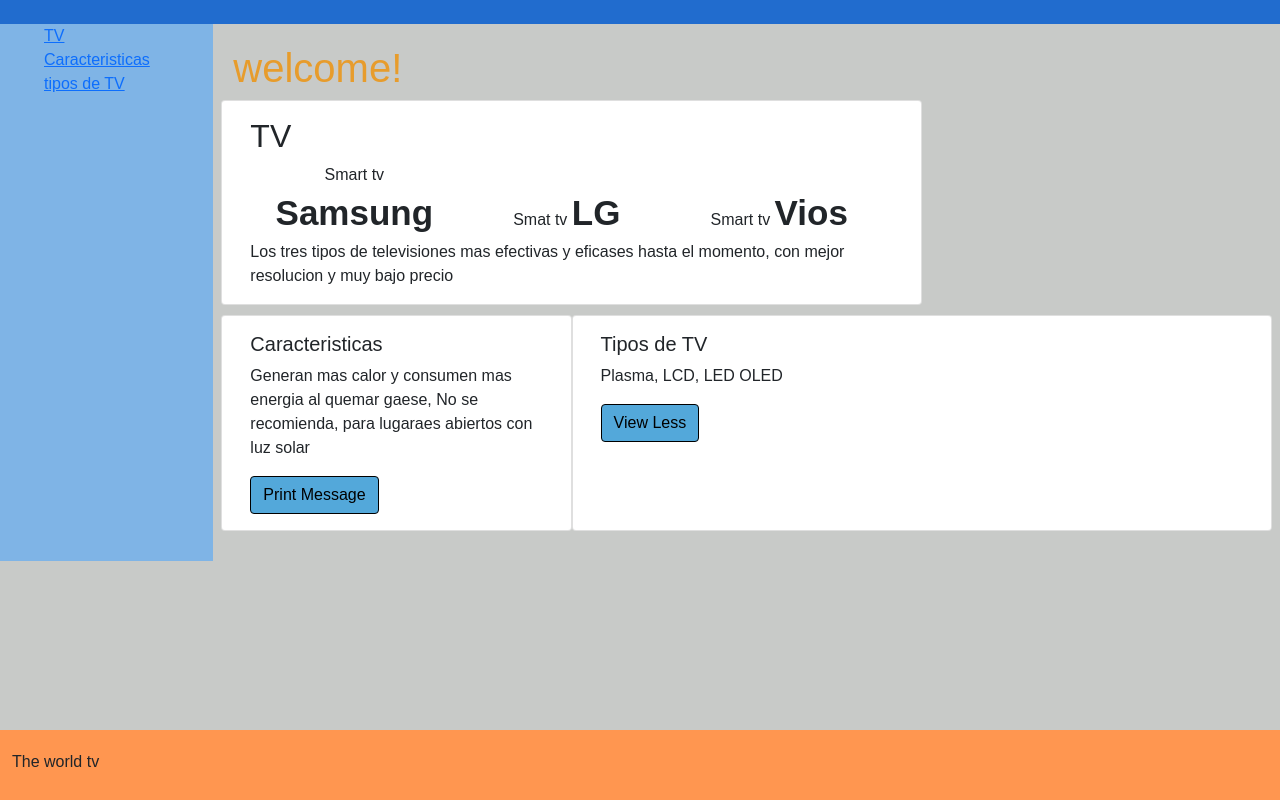
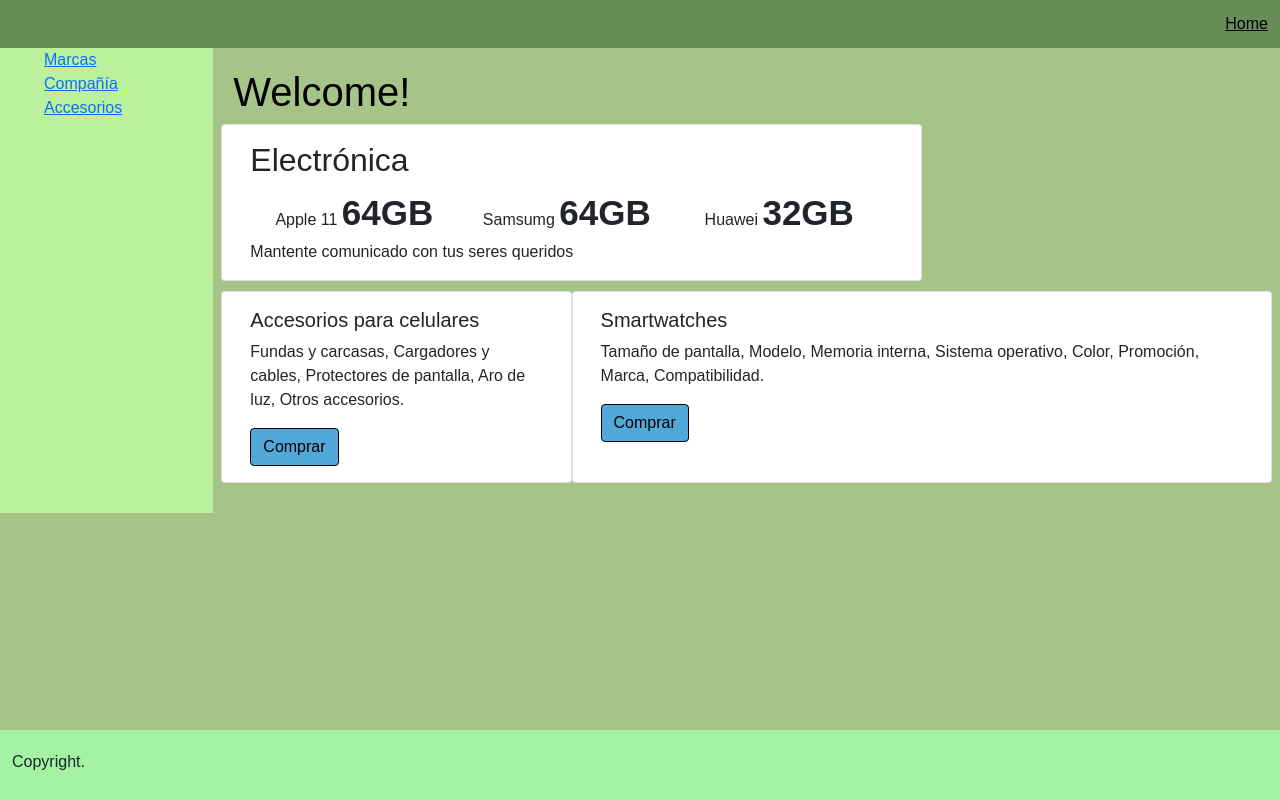
Before and after one commit to aplicaciones-mobiles-33/clase-02, a plain HTML site: page index.html in a window 1280 px wide. Drawn offline with nearby package versions, Linux system fonts and the light colour scheme.

Commit message:
Agregar estilos

```diff
--- a/index.html
+++ b/index.html
@@ -1,5 +1,6 @@
 <!DOCTYPE html>
 <html>
+
 <head>
     <meta charset="utf-8">
     <meta http-equiv="X-UA-Compatible" content="IE=edge">
@@ -13,9 +14,10 @@
     <link rel="stylesheet" href="main.css">
 
 </head>
+
 <body>
     <header>
-            <a href="#"><TV/a>
+        <a href="#">Home</a>
     </header>
     <main>
         <div class="container">
@@ -23,36 +25,36 @@
                 <aside class="col-2">
                     <nav>
                         <ul>
-                            <li><a href="#">TV</a></li>
-                            <li><a href="#">Caracteristicas</a></li>
-                            <li><a href="#">tipos de TV</a></li>
+                            <li><a href="#">Marcas</a></li>
+                            <li><a href="#">Compañía</a></li>
+                            <li><a href="#">Accesorios</a></li>
                         </ul>
                     </nav>
                 </aside>
                 <div class="content col-10">
-                    <h1>welcome!</h1>
+                    <h1>Welcome!</h1>
                     <div class="row">
 
                         <div class="card col-8">
 
                             <div class="card-body">
-                                <h2>TV</h2>
+                                <h2>Electrónica</h2>
 
                                 <div class="card-content col-12">
                                     <div class="group-1 col-4">
-                                        <span>Smart tv </span>
-                                        <span class="number">Samsung</span>
+                                        <span>Apple 11</span>
+                                        <span class="number">64GB</span>
                                     </div>
                                     <div class="group-2  col-4">
-                                        <span>Smat tv </span>
-                                        <span class="number">LG</span>
+                                        <span>Samsumg</span>
+                                        <span class="number">64GB</span>
                                     </div>
                                     <div class="group-3  col-4">
-                                        <span>Smart tv</span>
-                                        <span class="number">Vios</span>
+                                        <span>Huawei</span>
+                                        <span class="number">32GB</span>
                                     </div>
                                 </div>
-                              <p class="card-text">Los tres tipos de televisiones mas efectivas y eficases hasta el momento, con mejor resolucion y muy bajo precio </p>
+                                <p class="card-text">Mantente comunicado con tus seres queridos</p>
 
                             </div>
                         </div>
@@ -60,16 +62,16 @@
                     <div class="row">
                         <div class="card col-4">
                             <div class="card-body">
-                              <h5 class="card-title">Caracteristicas</h5>
-                              <p class="card-text"> Generan mas calor y consumen mas energia al quemar gaese, No se recomienda, para lugaraes abiertos con luz solar  </p>
-                              <a href="#" class="btn btn-primary" onclick="imprimirMensaje()">Print Message</a>
+                                <h5 class="card-title">Accesorios para celulares</h5>
+                                <p class="card-text">Fundas y carcasas, Cargadores y cables, Protectores de pantalla, Aro de luz, Otros accesorios.</p>
+                                <a href="#" class="btn btn-primary" onclick="imprimirMensaje()">Comprar</a>
                             </div>
                         </div>
                         <div class="card col-8">
                             <div class="card-body">
-                              <h5 class="card-title">Tipos de   TV</h5>
-                              <p class="card-text">Plasma, LCD, LED OLED</p>
-                              <a href="#" class="btn btn-primary">View Less</a>
+                                <h5 class="card-title">Smartwatches</h5>
+                                <p class="card-text">Tamaño de pantalla, Modelo, Memoria interna, Sistema operativo, Color, Promoción, Marca, Compatibilidad.</p>
+                                <a href="#" class="btn btn-primary">Comprar</a>
                             </div>
                         </div>
                     </div>
@@ -79,9 +81,10 @@
     </main>
     <footer>
         <div class="container">
-                <p>The world tv</p>
+            <p>Copyright.</p>
         </div>
     </footer>
     <script src="main.js"></script>
 </body>
+
 </html>
--- a/main.css
+++ b/main.css
@@ -1,32 +1,30 @@
 * {
     font-family: Arial, sans-serif;
-
 }
 
-body{
-    background-color: rgb(200, 202, 200);
+body {
+    background-color: rgb(166, 196, 138);
 }
+
 h1 {
-    color:rgb(231, 156, 44) !important;
+    color: rgb(0, 0, 0) !important;
 }
 
 .container {
     max-width: initial;
 }
 
-header{
+header {
     display: block;
     padding: 12px;
-    background-color: rgb(33, 108, 206);
+    background-color: rgb(103, 141, 88);
     text-align: right;
-
 }
 
 header a {
     display: block;
-    color:white;
+    color: rgb(0, 0, 0);
 }
-
 
 main {
     display: block;
@@ -37,7 +35,7 @@ ul li {
 }
 
 aside {
-    background: rgb(127, 180, 230);
+    background: rgb(187, 241, 156);
 }
 
 .container {
@@ -49,11 +47,11 @@ footer {
     bottom: 0;
     height: 70px;
     width: 100%;
-    padding-top:20px;
-    background: rgb(255, 150, 80);
+    padding-top: 20px;
+    background: rgb(163, 243, 163);
 }
 
-.card{
+.card {
     margin-bottom: 10px;
 }
 
@@ -61,7 +59,7 @@ footer {
     padding: 20px;
 }
 
-[class^="group"]{
+[class^="group"] {
     display: inline-block;
     text-align: center;
 }
@@ -70,7 +68,6 @@ footer {
     font-size: 14px;
     font-weight: 700;
     display: block;
-
 }
 
 [class^="group"] span.number {
@@ -78,12 +75,13 @@ footer {
     font-weight: 700;
 }
 
-[class^="group"].col-4{
+[class^="group"].col-4 {
     width: calc(33% - 4px);
 }
 
-button, .btn.btn-primary {
+button,
+.btn.btn-primary {
     background: rgb(83, 168, 218);
     border: solid 1px black;
-    color:black
+    color: black
 }
--- a/main.js
+++ b/main.js
@@ -7,7 +7,7 @@ var name = "Luz";
 
 var ciertoFalso = true;
 
-var myArray = ["Luz", "Luis Eduardo", "Leo", "Melissa"];
+var myArray = ["Luz", "Fernando", "Leo", "Melissa"];
 
 var body = document.getElementsByTagName("body");
 
@@ -17,9 +17,9 @@ var row = document.getElementsByClassName("row");
 
 ciertoFalso = false;
 
-function imprimirMensaje(){
-    for(var i = 0; i <  row.length; i++) {
-        row[i].classList.add("row-" +i);
+function imprimirMensaje() {
+    for (var i = 0; i < row.length; i++) {
+        row[i].classList.add("row-" + i);
         console.log(row[i]);
     }
 }
```
Lines whose indentation alone changed are shown as unchanged.
